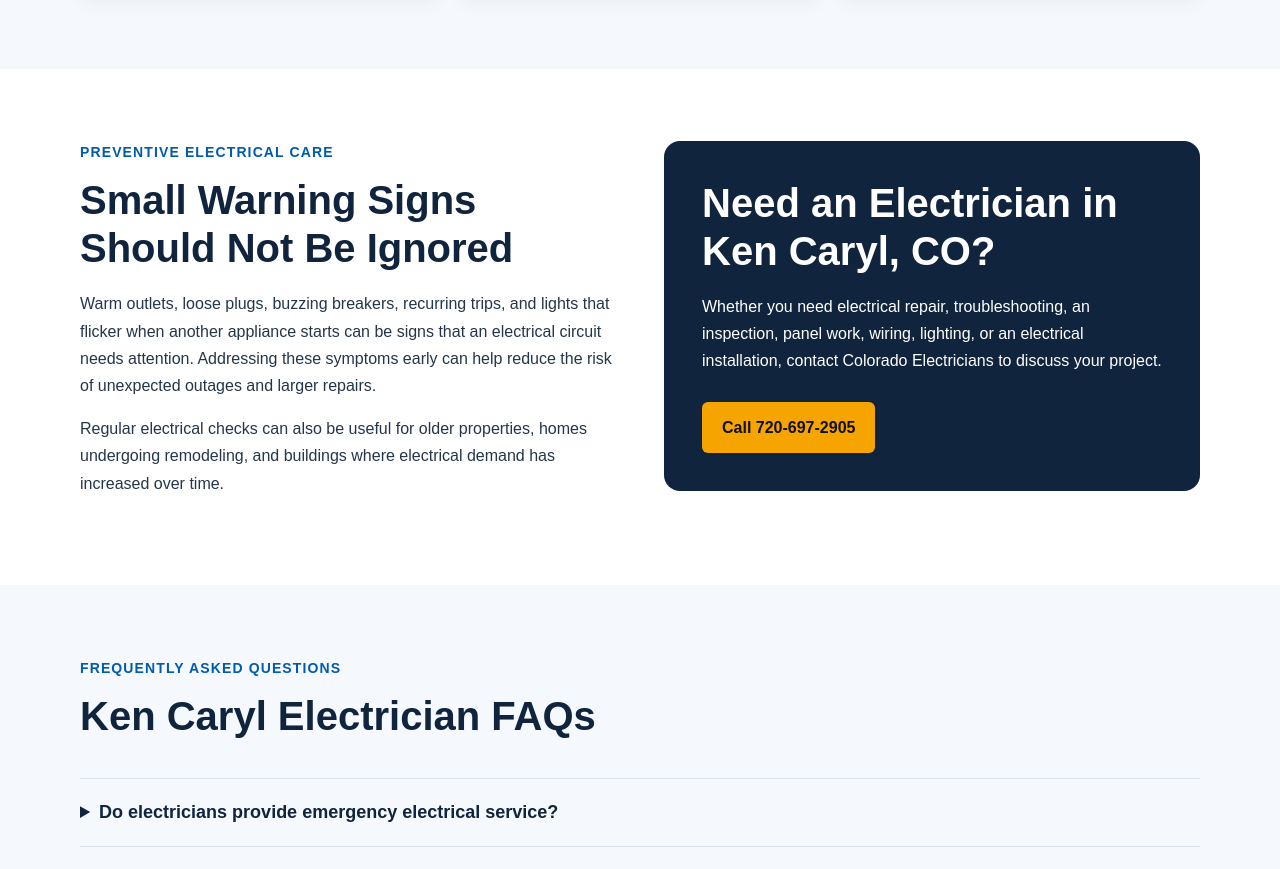
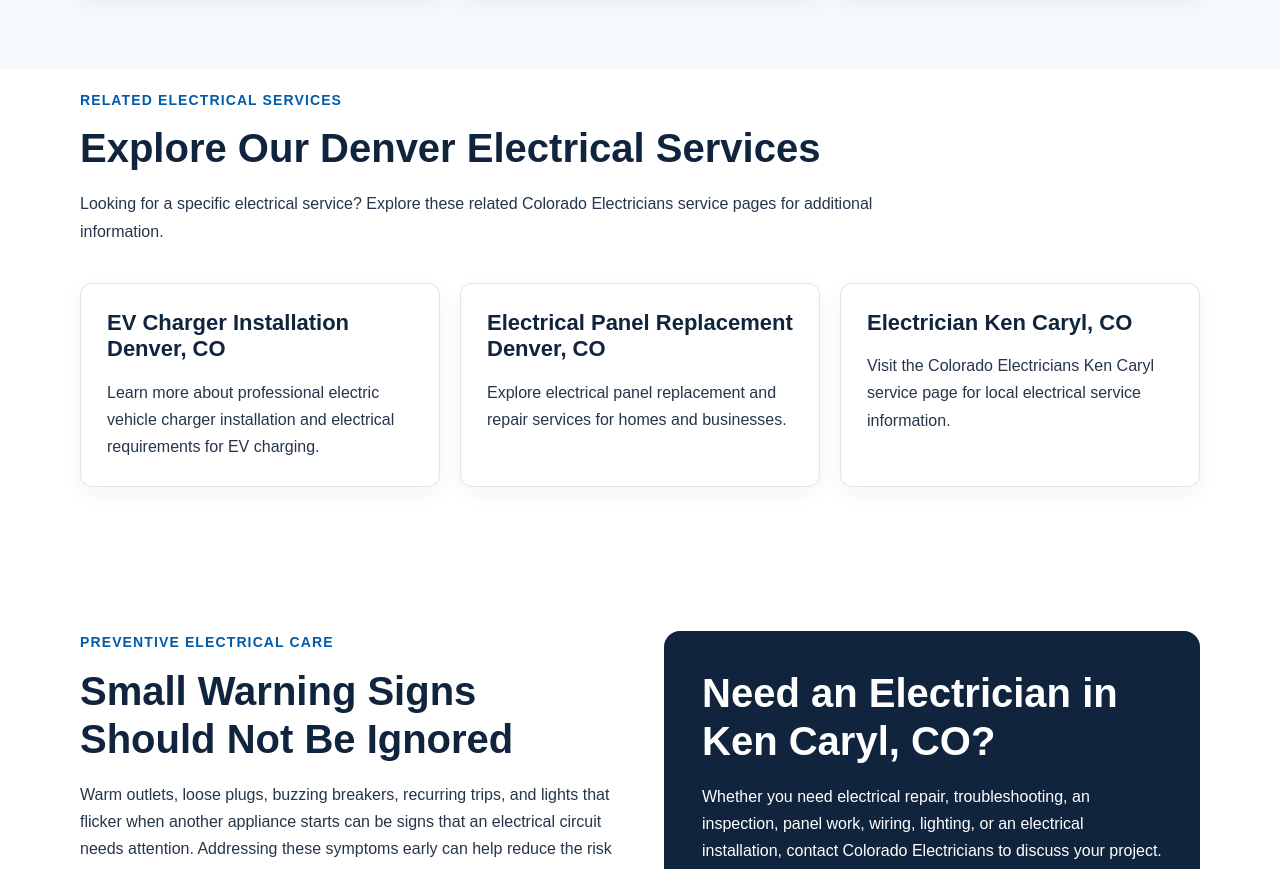
Before and after one commit to ColoradoElectricians/co-electrician-ken-caryl-co, a plain HTML site: page index.html in a window 1280 px wide. Shown: the part 2507-3376 px from the top of the page. Drawn offline with Linux system fonts and the light colour scheme.

Commit message:
index.html

```diff
--- a/index.html
+++ b/index.html
@@ -207,6 +207,21 @@
 
     .service-card h3 {
       margin-bottom: 10px;
+    }
+
+    .service-card h3 a {
+      color: var(--dark);
+      text-decoration: none;
+    }
+
+    .service-card h3 a:hover {
+      color: var(--blue);
+      text-decoration: underline;
+    }
+
+    .related-links {
+      background: var(--white);
+      padding-top: 20px;
     }
 
     .service-card p {
@@ -533,6 +548,56 @@
     </div>
   </section>
 
+  <section class="related-links">
+    <div class="container">
+      <div class="section-intro">
+        <div class="eyebrow">Related Electrical Services</div>
+        <h2>Explore Our Denver Electrical Services</h2>
+        <p>
+          Looking for a specific electrical service? Explore these related Colorado Electricians
+          service pages for additional information.
+        </p>
+      </div>
+
+      <div class="service-grid">
+        <article class="service-card">
+          <h3>
+            <a href="https://www.coelectricians.com/electric-vehicle-charger-installation-denver-co">
+              EV Charger Installation Denver, CO
+            </a>
+          </h3>
+          <p>
+            Learn more about professional electric vehicle charger installation and electrical
+            requirements for EV charging.
+          </p>
+        </article>
+
+        <article class="service-card">
+          <h3>
+            <a href="https://www.coelectricians.com/electrical-panel-replacement-repair-denver-co">
+              Electrical Panel Replacement Denver, CO
+            </a>
+          </h3>
+          <p>
+            Explore electrical panel replacement and repair services for homes and businesses.
+          </p>
+        </article>
+
+        <article class="service-card">
+          <h3>
+            <a href="https://www.coelectricians.com/ken-caryl-co">
+              Electrician Ken Caryl, CO
+            </a>
+          </h3>
+          <p>
+            Visit the Colorado Electricians Ken Caryl service page for local electrical service
+            information.
+          </p>
+        </article>
+      </div>
+    </div>
+  </section>
+
   <section>
     <div class="container">
       <div class="content-grid">
```
